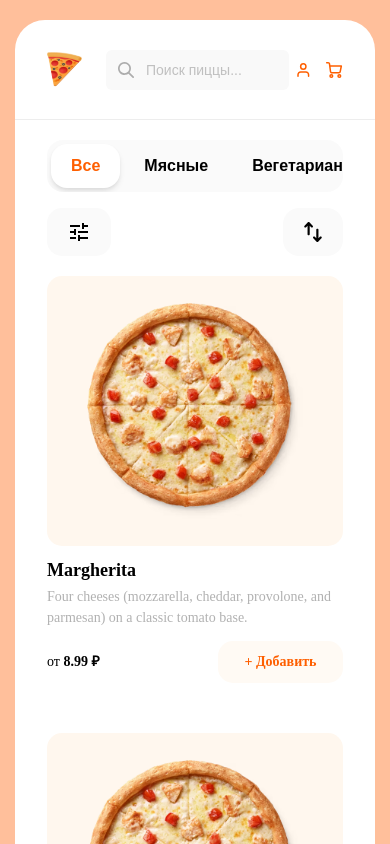
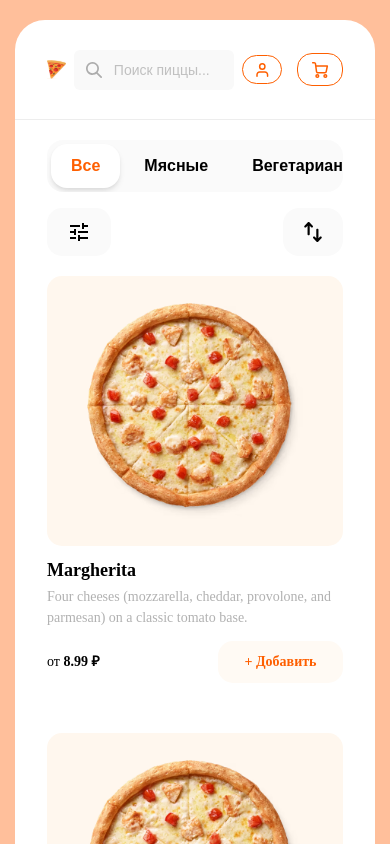
Before and after one commit to EgorVolg/pizza-delivery-v2, a React (Vite) app: page / in a window 390 px wide. Shown: the top 844 px of the page. Built offline with nearby package versions, Linux system fonts and the light colour scheme.

Commit message:
fix: fix button's adaptive styles

```diff
--- a/src/shared/ui/button.module.css
+++ b/src/shared/ui/button.module.css
@@ -2,21 +2,30 @@
   display: flex;
   align-items: center;
   justify-content: center;
-  gap: 0.5rem;
+  gap: clamp(0.25rem, 1vw, 0.5rem);
   border: 1px solid #fe5f00;
-  padding: 14px 22px;
+  padding: clamp(0.5rem, 2vw, 0.875rem) clamp(1rem, 3vw, 1.375rem);
   border-radius: 15px;
   color: #fe5f00;
-  font-size: 1rem;
+  font-size: clamp(0.875rem, 2vw, 1rem);
   cursor: pointer;
+  white-space: nowrap;
+  transition: all 0.2s ease;
+  background-color: transparent;
+  width: auto;
+  min-width: fit-content;
 
-  @media (max-width: 768px) {
-    padding: 0 10px;
-    gap: 0.25rem;
-    border: none;
+  @media (max-width: 480px) {
+    padding: 0.4rem 0.8rem;
+    font-size: 0.8rem;
   }
 
-  @media (max-width: 425px) {
-    padding: 0;
+  &:hover {
+    background-color: rgba(254, 95, 0, 0.05);
+    transform: translateY(-1px);
+  }
+
+  &:active {
+    transform: translateY(0);
   }
 }
```
